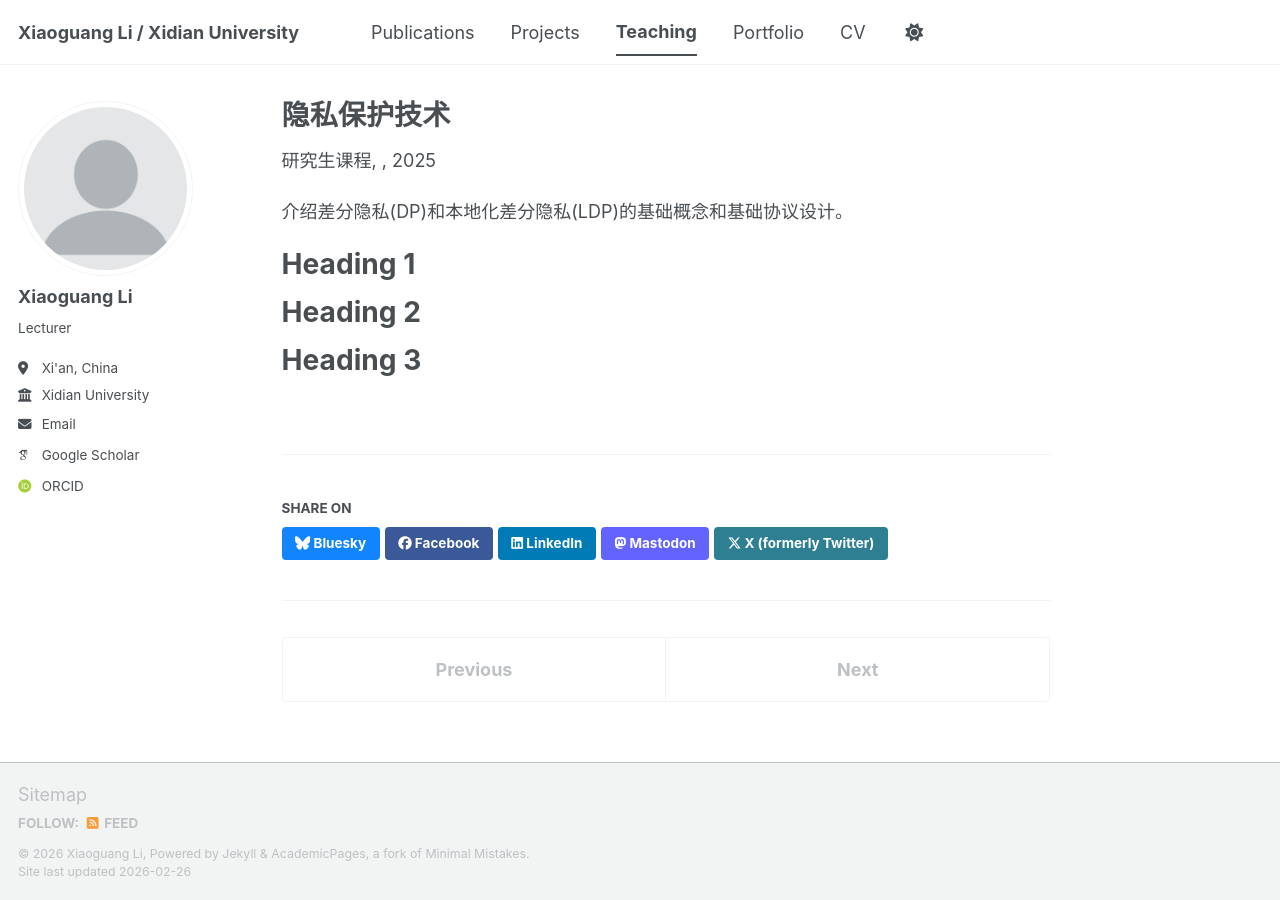
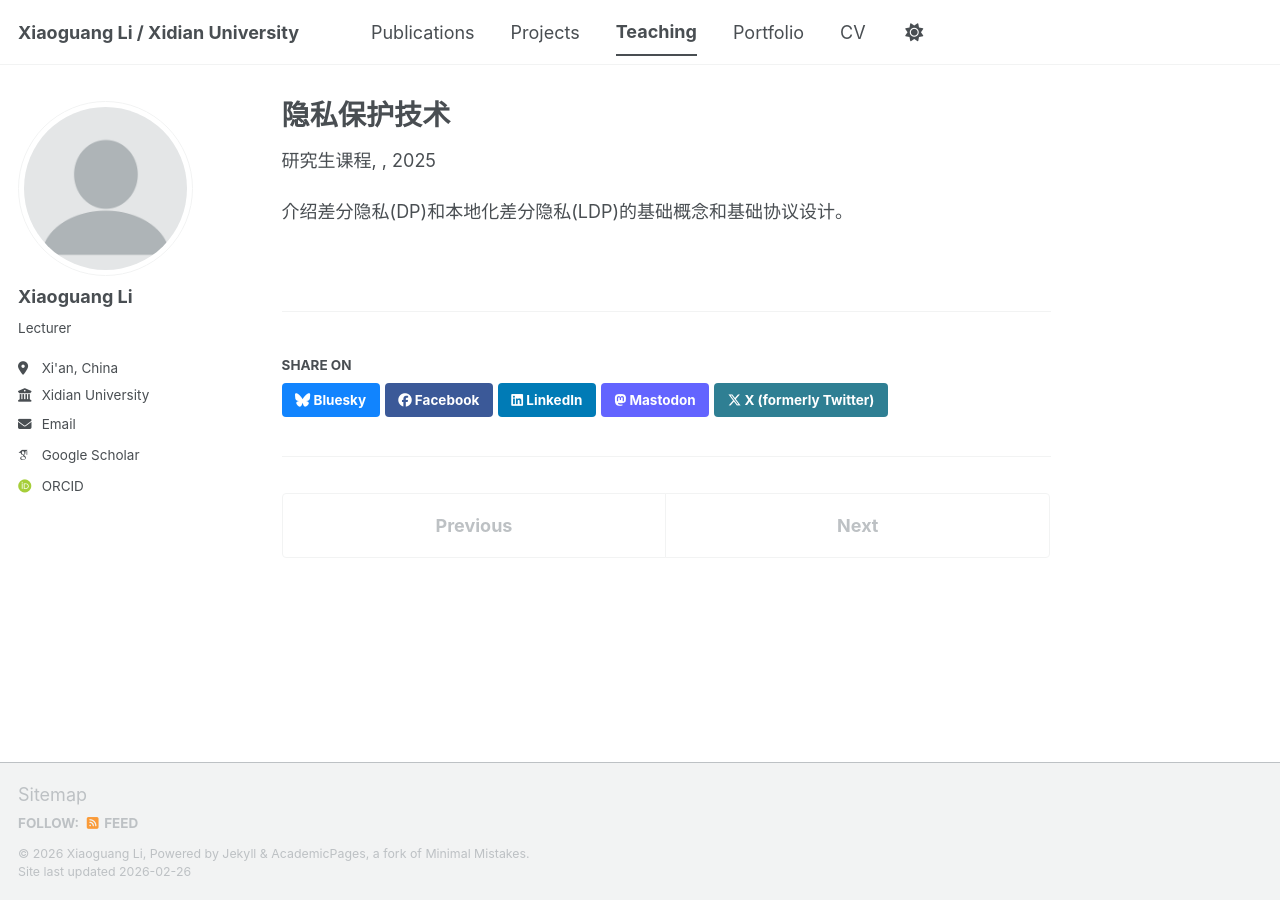
Before and after one commit to meliosem/meliosem.github.io, a Jekyll site: the page built from _teaching/2014-spring-teaching-1.md, in a window 1280 px wide. Built offline with Jekyll 4.4.1, drawn with Linux system fonts in a browser that asks for light colours; some web fonts are replaced; a script bundle is joined from its source files by our own code; library files that are not in the unit come from our copies.

Commit message:
first commit

```diff
--- a/_teaching/2014-spring-teaching-1.md
+++ b/_teaching/2014-spring-teaching-1.md
@@ -5,17 +5,8 @@ type: "研究生课程"
 permalink: /teaching/privacy_preserving_technology
 # venue: "University 1, Department"
 date: 2025-09-01
-paperurl: 'https://ieeexplore.ieee.org/abstract/document/11271534'
+paperurl: 'https://github.com/meliosem/meliosem.github.io/blob/main/files/postgraduate_course/2025fall/privacy_preserving_technology/'
 # location: "City, Country"
 ---
 
 介绍差分隐私(DP)和本地化差分隐私(LDP)的基础概念和基础协议设计。
-
-Heading 1
-======
-
-Heading 2
-======
-
-Heading 3
-======
```
Also changed, not shown: 3 other files.
